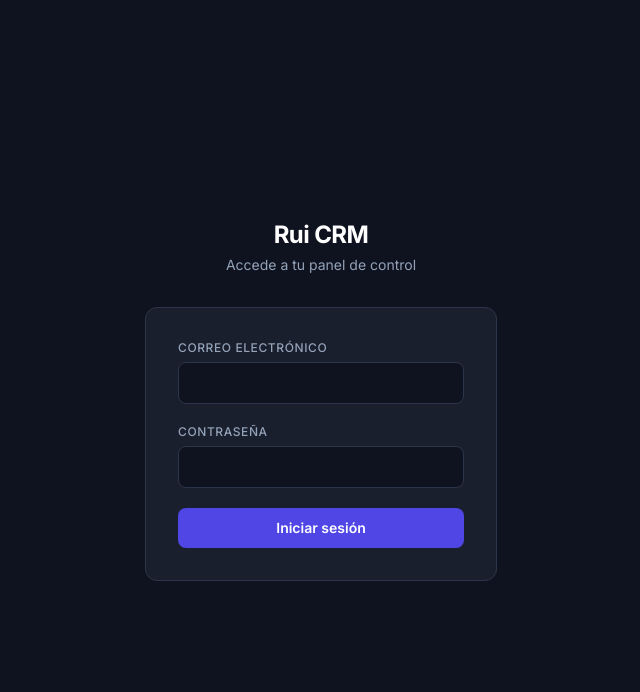
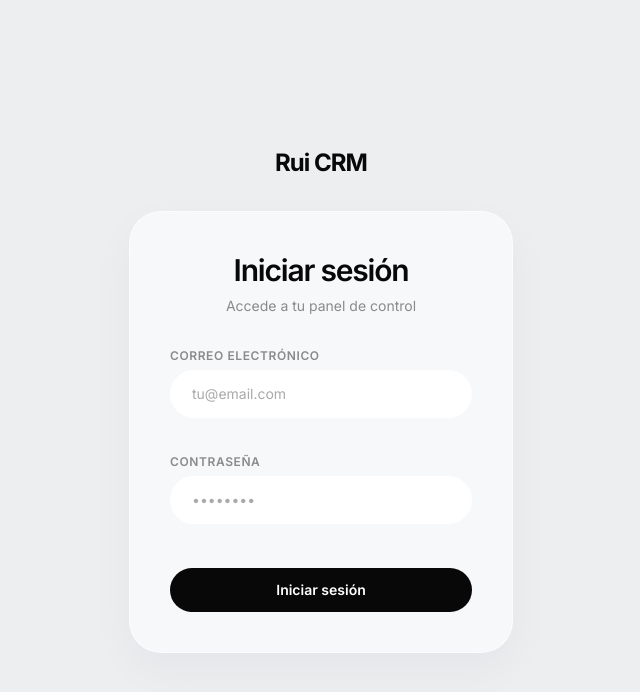
Before and after one commit to noermorales98/rui-page, a Next.js app: page /crm-login in a window 1280 px wide. Shown: the top 692 px of the page, without its empty margins (319-959 px from the left). Built offline with nearby package versions, Linux system fonts and the light colour scheme; a web font is replaced by a local one.

Commit message:
feat(crm-ui): redesign CRM login page + add .superpowers to .gitignore

```diff
--- a/app/crm-login/page.tsx
+++ b/app/crm-login/page.tsx
@@ -34,20 +34,19 @@ function LoginForm() {
   )
 
   return (
-    <div className="min-h-screen flex items-center justify-center" style={{ background: '#0f1320' }}>
-      <div className="w-full max-w-sm px-4">
-        <div className="text-center mb-8">
-          <h1 className="text-2xl font-bold text-white tracking-tight">Rui CRM</h1>
-          <p className="text-sm mt-1" style={{ color: '#94a3b8' }}>Accede a tu panel de control</p>
-        </div>
+    <div className="min-h-screen bg-[#edeef0] flex items-center justify-center p-5">
+      <div className="w-full max-w-sm">
+        <span className="text-2xl font-bold tracking-[-0.04em] text-[#080808] mb-8 block text-center">Rui CRM</span>
 
-        <div className="rounded-xl p-8" style={{ background: '#1a1f2e', border: '1px solid #2d3548' }}>
-          <form action={action} className="space-y-5">
-            <div>
+        <div className="bg-[#f7f8fa] rounded-[32px] border border-white/60 shadow-[0_16px_45px_rgba(15,23,42,0.04)] p-10">
+          <h1 className="text-3xl font-semibold tracking-[-0.04em] text-[#080808] mb-2 text-center">Iniciar sesión</h1>
+          <p className="text-sm text-[#8a8a8a] mb-8 text-center">Accede a tu panel de control</p>
+
+          <form action={action} className="space-y-0">
+            <div className="mb-6">
               <label
                 htmlFor="email"
-                className="block text-xs font-medium uppercase tracking-wider mb-1.5"
-                style={{ color: '#94a3b8' }}
+                className="block text-xs font-semibold text-[#8a8a8a] uppercase tracking-wider mb-1.5"
               >
                 Correo electrónico
               </label>
@@ -57,16 +56,15 @@ function LoginForm() {
                 type="email"
                 required
                 autoComplete="email"
-                className="w-full rounded-lg px-4 py-2.5 text-sm text-white focus:outline-none focus:ring-2 focus:ring-indigo-500"
-                style={{ background: '#0f1320', border: '1px solid #2d3548' }}
+                placeholder="tu@email.com"
+                className="w-full bg-white rounded-full px-5 py-3 text-sm border-2 border-transparent focus:border-[#dfff00] outline-none transition placeholder:text-[#aaa] mb-3"
               />
             </div>
 
-            <div>
+            <div className="mb-6">
               <label
                 htmlFor="password"
-                className="block text-xs font-medium uppercase tracking-wider mb-1.5"
-                style={{ color: '#94a3b8' }}
+                className="block text-xs font-semibold text-[#8a8a8a] uppercase tracking-wider mb-1.5"
               >
                 Contraseña
               </label>
@@ -76,22 +74,21 @@ function LoginForm() {
                 type="password"
                 required
                 autoComplete="current-password"
-                className="w-full rounded-lg px-4 py-2.5 text-sm text-white focus:outline-none focus:ring-2 focus:ring-indigo-500"
-                style={{ background: '#0f1320', border: '1px solid #2d3548' }}
+                placeholder="••••••••"
+                className="w-full bg-white rounded-full px-5 py-3 text-sm border-2 border-transparent focus:border-[#dfff00] outline-none transition placeholder:text-[#aaa] mb-3"
               />
             </div>
 
             {state?.error && (
-              <p role="alert" className="text-sm text-red-400">
+              <div role="alert" className="rounded-2xl bg-red-50 px-4 py-3 text-sm text-red-700 mb-4">
                 {state.error}
-              </p>
+              </div>
             )}
 
             <button
               type="submit"
               disabled={pending}
-              className="w-full rounded-lg py-2.5 text-sm font-semibold text-white transition disabled:opacity-60 disabled:cursor-not-allowed"
-              style={{ background: '#4f46e5' }}
+              className="w-full bg-[#080808] text-white rounded-full py-3 text-sm font-semibold hover:bg-[#222] transition border-none cursor-pointer font-sans mt-2 disabled:opacity-60 disabled:cursor-not-allowed"
             >
               {pending ? 'Entrando…' : 'Iniciar sesión'}
             </button>
```
Also changed, not shown: 1 other file (tests, documents, lock files or other folders).
